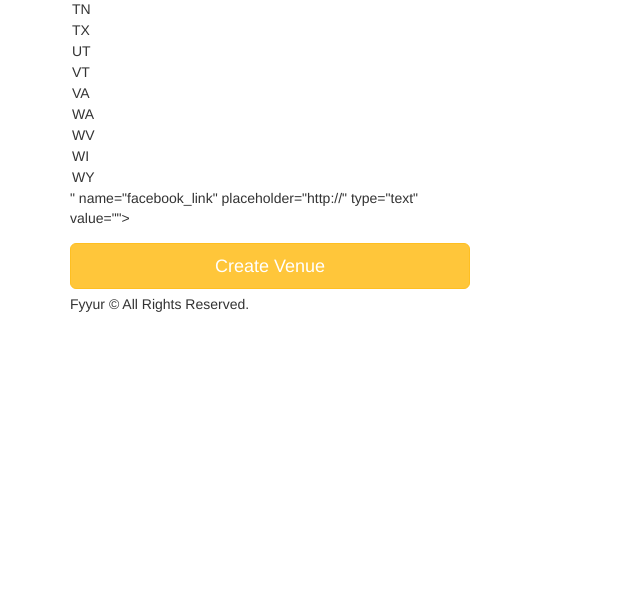
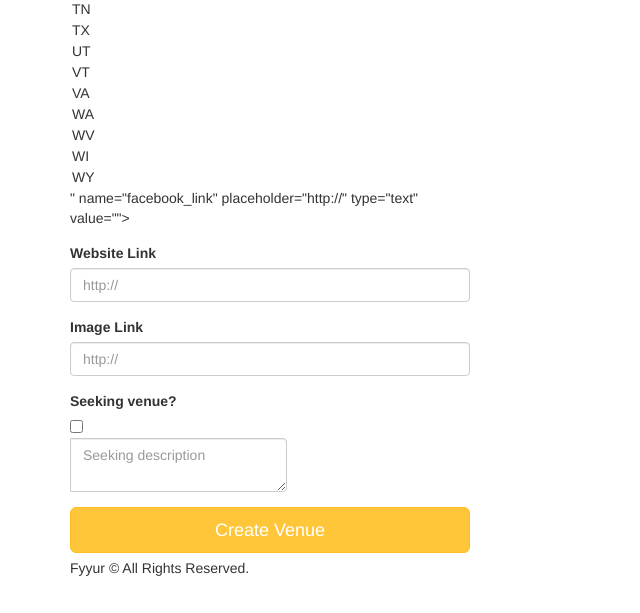
Before and after one commit to djamelall22/fyyur, a Flask app: page /artists/create in a window 1280 px wide. Shown: the part 1813-2426 px from the top of the page, without its empty margins (0-640 px from the left). Before the commit the page ends 2125 px from the top, so only its background shows below. Run offline with Flask 2, Linux system fonts and the light colour scheme; some libraries are stand-ins or nearby versions.

Commit message:
create user added

```diff
--- a/starter_code/app.py
+++ b/starter_code/app.py
@@ -60,6 +60,7 @@
     genres = db.Column(db.String(120))
     image_link = db.Column(db.String(500))
     facebook_link = db.Column(db.String(120))
+    website = db.Column(db.String(120))
     seeking_venue = db.Column(db.Boolean, default=False)
     seeking_description = db.Column(db.String)
     shows = db.relationship('Show', backref='artist', lazy=True)
@@ -354,17 +355,34 @@
   form = ArtistForm()
   return render_template('forms/new_artist.html', form=form)
 
+#artist created
 @app.route('/artists/create', methods=['POST'])
 def create_artist_submission():
-  # called upon submitting the new artist listing form
-  # TODO: insert form data as a new Venue record in the db, instead
-  # TODO: modify data to be the data object returned from db insertion
-
-  # on successful db insert, flash success
-  flash('Artist ' + request.form['name'] + ' was successfully listed!')
-  # TODO: on unsuccessful db insert, flash an error instead.
-  # e.g., flash('An error occurred. Artist ' + data.name + ' could not be listed.')
-  return render_template('pages/home.html')
+  try:
+      form = ArtistForm()
+      artist = Artist(
+          name=form.name.data,
+          city=form.city.data,
+          state=form.state.data,
+          phone=form.phone.data,
+          genres=form.genres.data,
+          facebook_link=form.facebook_link.data,
+          website=form.website.data,
+          image_link=form.image_link.data,
+          seeking_venue=form.seeking_venue.data,
+          seeking_description=form.seeking_description.data,
+      )
+      db.session.add(artist)
+      db.session.commit()
+      # on successful db insert, flash success
+      flash('Artist ' + artist.name + ' was successfully listed!')
+      return render_template('pages/home.html')
+  except Exception as e:
+      flash(f"An error occurred. Artist {request.form['name']} could not be listed. Error: {e}")
+      db.session.rollback()
+      return render_template('pages/home.html')
+  finally:
+      db.session.close()
 
 
 #  Shows
--- a/starter_code/forms.py
+++ b/starter_code/forms.py
@@ -232,5 +232,14 @@
         # TODO implement enum restriction
         'facebook_link', validators=[URL()]
     )
+    website = StringField(
+        'website', validators=[URL()]
+    )
+    seeking_venue = BooleanField(
+        'seeking_venue',
+    )
+    seeking_description = StringField(
+        'seeking_description', widget=TextArea()
+    )
 
 # TODO IMPLEMENT NEW ARTIST FORM AND NEW SHOW FORM
--- a/starter_code/templates/forms/new_artist.html
+++ b/starter_code/templates/forms/new_artist.html
@@ -1,6 +1,5 @@
-{% extends 'layouts/main.html' %}
-{% block title %}New Artist{% endblock %}
-{% block content %}
+{% extends 'layouts/main.html' %} {% block title %}New Artist{% endblock %} {%
+block content %}
 <div class="form-wrapper">
   <form method="post" class="form">
     <h3 class="form-heading">List a new artist</h3>
@@ -12,27 +11,55 @@
       <label>City & State</label>
       <div class="form-inline">
         <div class="form-group">
-              {{ form.city(class_ = 'form-control', placeholder='City', autofocus = true) }}
+          {{ form.city(class_ = 'form-control', placeholder='City', autofocus =
+          true) }}
         </div>
         <div class="form-group">
-              {{ form.state(class_ = 'form-control', placeholder='State', autofocus = true) }}
+          {{ form.state(class_ = 'form-control', placeholder='State', autofocus
+          = true) }}
         </div>
       </div>
     </div>
     <div class="form-group">
       <label for="phone">Phone</label>
-          {{ form.phone(class_ = 'form-control', placeholder='xxx-xxx-xxxx', autofocus = true) }}
+      {{ form.phone(class_ = 'form-control', placeholder='xxx-xxx-xxxx',
+      autofocus = true) }}
     </div>
     <div class="form-group">
       <label for="genres">Genres</label>
       <small>Ctrl+Click to select multiple</small>
-        {{ form.genres(class_ = 'form-control', placeholder='Genres, separated by commas', id=form.state, autofocus = true) }}
+      {{ form.genres(class_ = 'form-control', placeholder='Genres, separated by
+      commas', id=form.state, autofocus = true) }}
     </div>
     <div class="form-group">
       <label for="genres">Facebook Link</label>
-          {{ form.facebook_link(class_ = 'form-control', placeholder='http://', id=form.state, autofocus = true) }}
+      {{ form.facebook_link(class_ = 'form-control', placeholder='http://',
+      id=form.state, autofocus = true) }}
     </div>
-      <input type="submit" value="Create Venue" class="btn btn-primary btn-lg btn-block">
+    <div class="form-group">
+      <label for="website">Website Link</label>
+      {{ form.website(class_ = 'form-control', placeholder='http://',
+      id='website', autofocus = true, type="url") }}
+    </div>
+    <div class="form-group">
+      <label for="image_link">Image Link</label>
+      {{ form.image_link(class_ = 'form-control', placeholder='http://',
+      id='image_link', autofocus = true, type="url") }}
+    </div>
+    <div class="form-group">
+      <label for="seeking_description">Seeking venue?</label>
+      <div class="input-group">
+        {{ form.seeking_venue(id='seeking_talent', autofocus = true) }} {{
+        form.seeking_description(class_ = 'form-control',
+        id='seeking_description', placeholder='Seeking description', autofocus =
+        true) }}
+      </div>
+    </div>
+    <input
+      type="submit"
+      value="Create Venue"
+      class="btn btn-primary btn-lg btn-block"
+    />
   </form>
 </div>
 {% endblock %}
```
Also changed, not shown: starter_code/migrations/versions/7239a0ddb4c0_.py (added, +28 -0 lines). Lines whose indentation alone changed are shown as unchanged.
